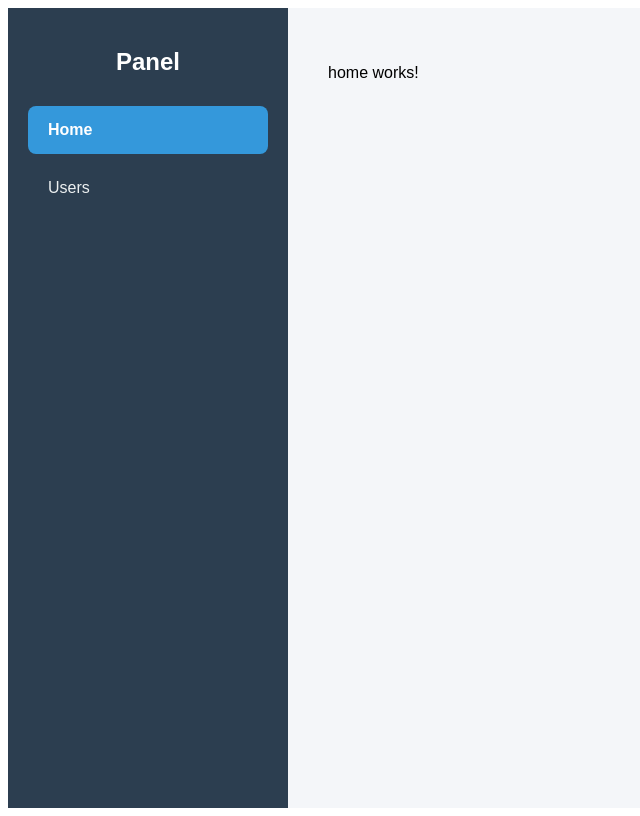
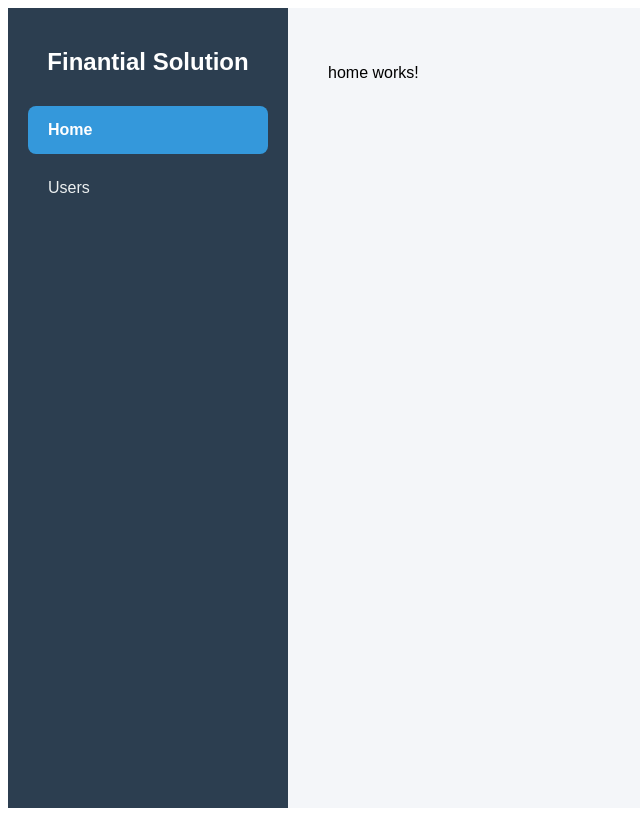
Before and after one commit to gmzjohn/finantial-solution-ui, an Angular app: page /dashboard in a window 1280 px wide. Shown: the whole page, without its empty margins (0-640 px from the left). Built offline with nearby package versions, Linux system fonts and the light colour scheme.

Commit message:
fix: update sidebar title to match application name

```diff
--- a/src/app/components/dashboard/dashboard.html
+++ b/src/app/components/dashboard/dashboard.html
@@ -1,7 +1,7 @@
 <div class="dashboard-container">
   <aside class="sidebar">
     <nav class="sidebar-nav">
-      <h2>Panel</h2>
+      <h2>Finantial Solution</h2>
       <ul>
         <li
           [class.active]="currentView === 'home'"
```
